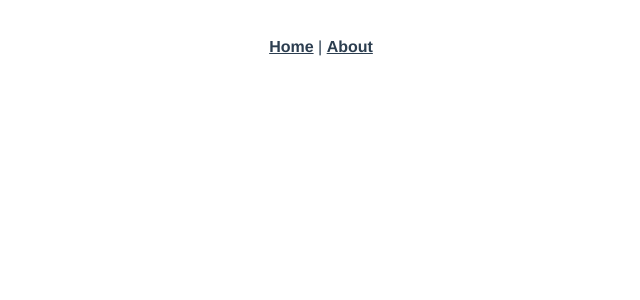
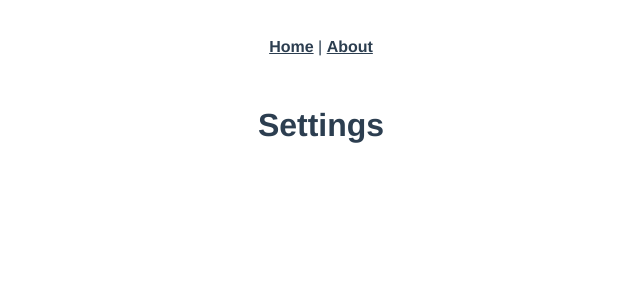
Before and after one commit to christopher-dabrowski/vuegram, a Vue app: page /settings in a window 1280 px wide. Shown: the top 300 px of the page, without its empty margins (319-959 px from the left). Built offline with nearby package versions, Linux system fonts and the light colour scheme.

Commit message:
Add placeholder view

```diff
--- a/src/router/index.js
+++ b/src/router/index.js
@@ -1,22 +1,24 @@
 import Vue from 'vue'
 import VueRouter from 'vue-router'
-import Home from '../views/Home.vue'
+import Dashboard from '../views/Dashboard.vue'
 
 Vue.use(VueRouter)
 
-  const routes = [
+const routes = [
   {
     path: '/',
-    name: 'Home',
-    component: Home
+    name: 'Dashboard',
+    component: Dashboard
   },
   {
-    path: '/about',
-    name: 'About',
-    // route level code-splitting
-    // this generates a separate chunk (about.[hash].js) for this route
-    // which is lazy-loaded when the route is visited.
-    component: () => import(/* webpackChunkName: "about" */ '../views/About.vue')
+    path: '/login',
+    name: 'Login',
+    component: () => import(/* webpackChunkName: "login" */ '../views/Login.vue')
+  },
+  {
+    path: '/settings',
+    name: 'settings',
+    component: () => import(/* webpackChunkName: "settings" */ '../views/Settings.vue')
   }
 ]
 
--- /dev/null
+++ b/src/views/Dashboard.vue
@@ -0,0 +1,14 @@
+<template>
+  <h1>Dashboard</h1>
+</template>
+
+<script>
+console.log(process.env)
+export default {
+
+}
+</script>
+
+<style lang="scss" scoped>
+
+</style>
--- /dev/null
+++ b/src/views/Login.vue
@@ -0,0 +1,13 @@
+<template>
+  <h1>Login</h1>
+</template>
+
+<script>
+export default {
+
+}
+</script>
+
+<style lang="scss" scoped>
+
+</style>
--- /dev/null
+++ b/src/views/Settings.vue
@@ -0,0 +1,13 @@
+<template>
+  <h1>Settings</h1>
+</template>
+
+<script>
+export default {
+
+}
+</script>
+
+<style lang="scss" scoped>
+
+</style>
```
